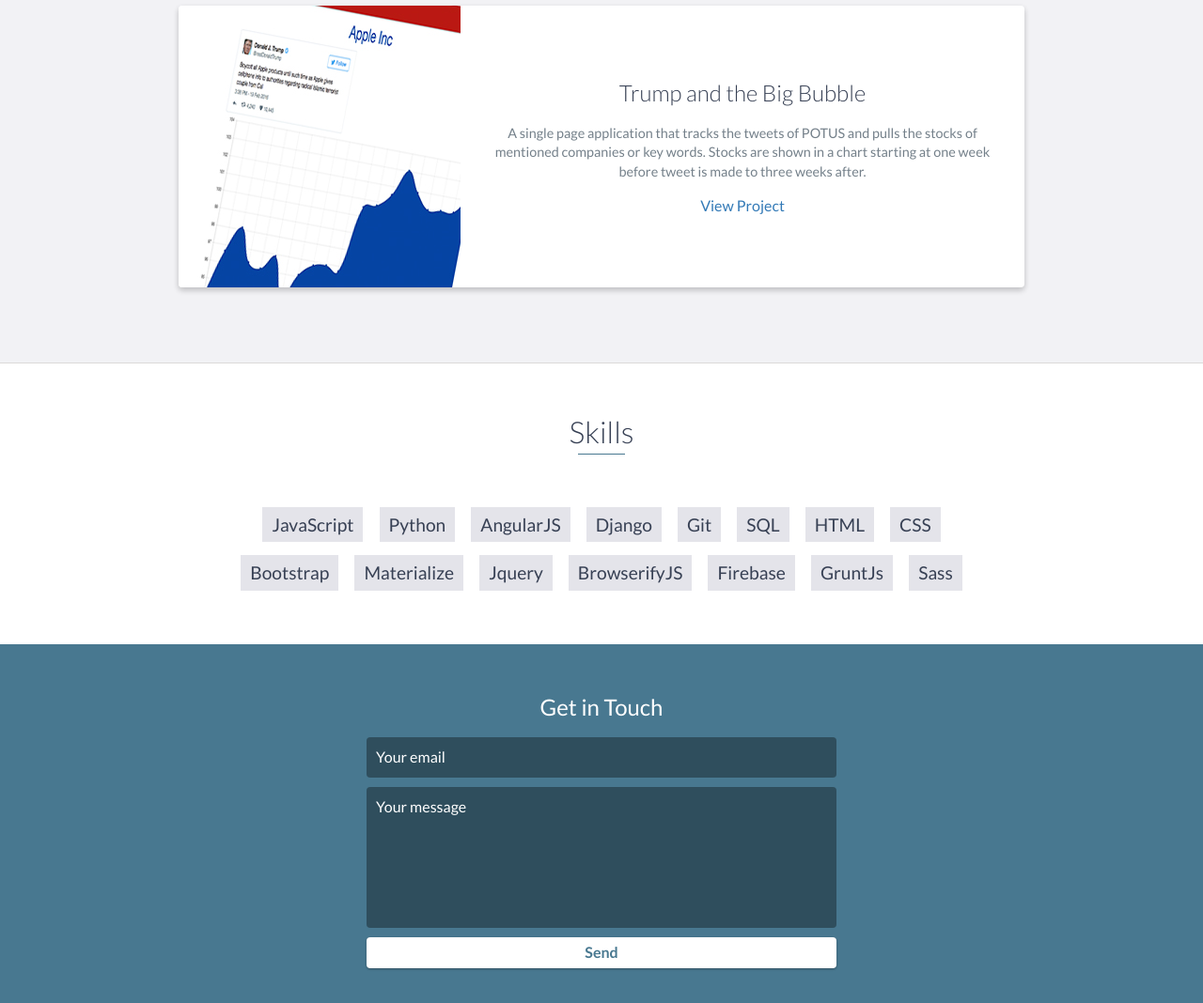
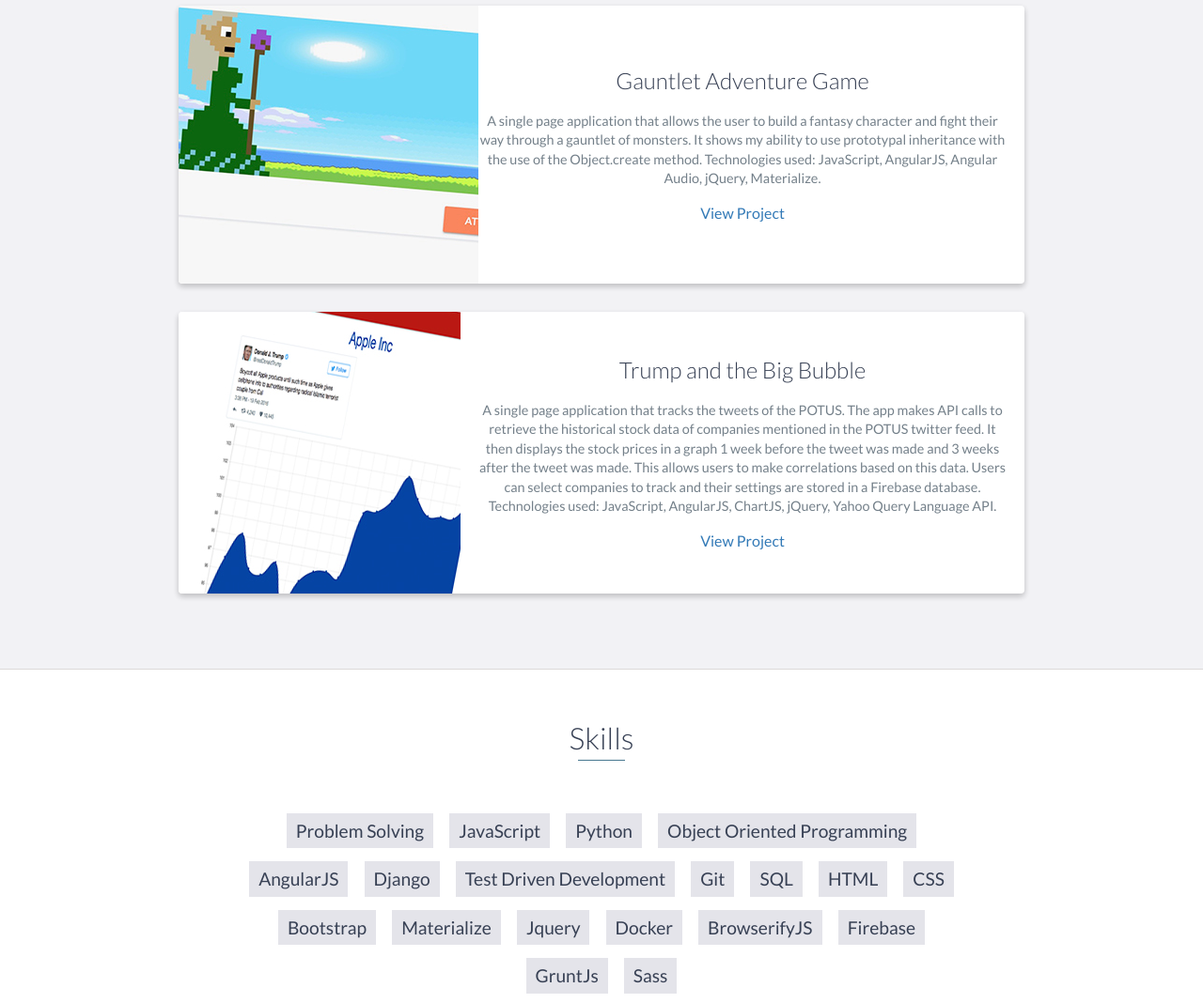
Before and after one commit to jamestonkin/jamestonkin.github.io, a website: page index.html in a window 1280 px wide. Shown: the part 2620-3688 px from the top of the page at 94% size. Drawn offline with nearby package versions, Linux system fonts and the light colour scheme.

Commit message:
added new project and skills

```diff
--- a/index.html
+++ b/index.html
@@ -151,13 +151,30 @@
             <div class="row">
                 <div class="project shadow-large">
                     <div class="project-image">
+                        <img src="images/gauntlet.jpg" />
+                    </div>
+                    <!-- End .project-image -->
+                    <div class="project-info">
+                        <h3>Gauntlet Adventure Game</h3>
+                        <p>
+                            A single page application that allows the user to build a fantasy character and fight their way through a gauntlet of monsters. It shows my ability to use prototypal inheritance with the use of the Object.create method. Technologies used: JavaScript, AngularJS, Angular Audio, jQuery, Materialize.
+
+                        </p>
+                        <a href="http://159.203.125.205/" target="_blank">View Project</a>
+                    </div>
+                    <!-- End .project-info -->
+                </div>
+                <!-- End .project -->
+                <div class="project shadow-large">
+                    <div class="project-image">
                         <img src="images/big-bubble.jpg" />
                     </div>
                     <!-- End .project-image -->
                     <div class="project-info">
                         <h3>Trump and the Big Bubble</h3>
                         <p>
-                            A single page application that tracks the tweets of POTUS and pulls the stocks of mentioned companies or key words. Stocks are shown in a chart starting at one week before tweet is made to three weeks after.
+                            A single page application that tracks the tweets of the POTUS. The app makes API calls to retrieve the historical stock data of companies mentioned in the POTUS twitter feed. It then displays the stock prices in a graph 1 week before the tweet was made and 3 weeks after the tweet was made. This allows users to make correlations based on this data. Users can select companies to track and their settings are stored in a Firebase database. Technologies used: JavaScript, AngularJS, ChartJS, jQuery, Yahoo Query Language API.
+
                         </p>
                         <a href="https://github.com/jamestonkin/big-bubble" target="_blank">View Project</a>
                     </div>
@@ -188,10 +205,13 @@
     <div id="skills">
         <h2 class="heading">Skills</h2>
         <ul>
+            <li>Problem Solving</li>
             <li>JavaScript</li>
             <li>Python</li>
+            <li>Object Oriented Programming</li>
             <li>AngularJS</li>
             <li>Django</li>
+            <li>Test Driven Development</li>
             <li>Git</li>
             <li>SQL</li>
             <li>HTML</li>
@@ -199,6 +219,7 @@
             <li>Bootstrap</li>
             <li>Materialize</li>
             <li>Jquery</li>
+            <li>Docker</li>
             <li>BrowserifyJS</li>
             <li>Firebase</li>
             <li>GruntJs</li>
```
Also changed, not shown: images/gauntlet.jpg (added).
